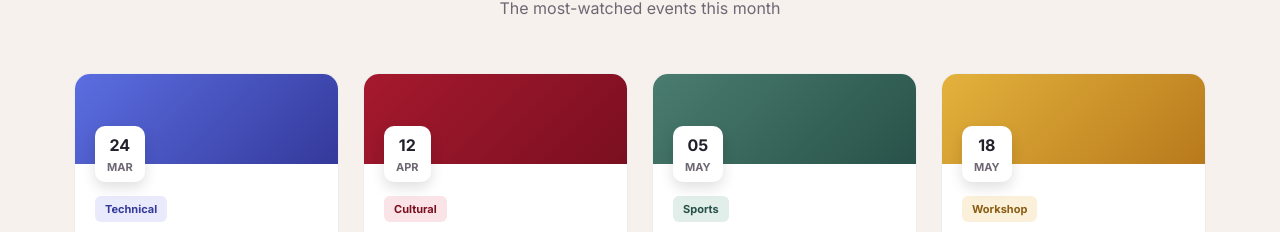
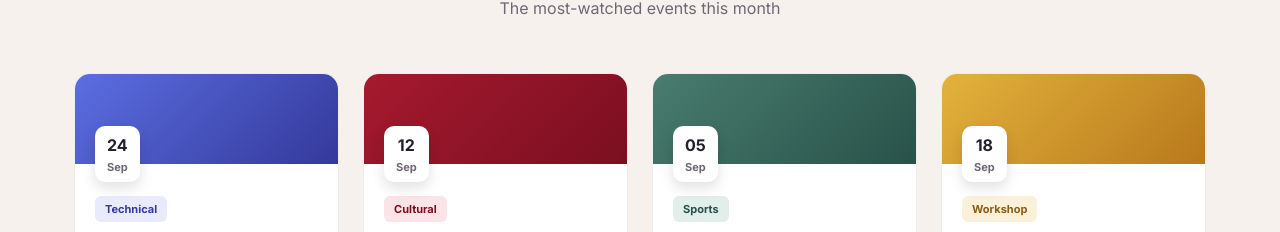
Before and after one commit to kaustubhrai2007-stack/FEE-PROJECT, a plain HTML site: page index.html in a window 1280 px wide. Shown: the part 1774-2006 px from the top of the page. Drawn offline with Linux system fonts and the light colour scheme.

Commit message:
Update index.html dates

```diff
--- a/index.html
+++ b/index.html
@@ -178,7 +178,7 @@
         <div class="event-grid">
           <article class="event-card">
             <div class="event-banner banner-tech">
-              <span class="event-date-badge"><strong>24</strong>MAR</span>
+              <span class="event-date-badge"><strong>24</strong>Sep</span>
             </div>
             <div class="event-body">
               <span class="event-tag tag-tech">Technical</span>
@@ -191,7 +191,7 @@
 
           <article class="event-card">
             <div class="event-banner banner-cultural">
-              <span class="event-date-badge"><strong>12</strong>APR</span>
+              <span class="event-date-badge"><strong>12</strong>Sep</span>
             </div>
             <div class="event-body">
               <span class="event-tag tag-cultural">Cultural</span>
@@ -204,7 +204,7 @@
 
           <article class="event-card">
             <div class="event-banner banner-sports">
-              <span class="event-date-badge"><strong>05</strong>MAY</span>
+              <span class="event-date-badge"><strong>05</strong>Sep</span>
             </div>
             <div class="event-body">
               <span class="event-tag tag-sports">Sports</span>
@@ -217,7 +217,7 @@
 
           <article class="event-card">
             <div class="event-banner banner-workshop">
-              <span class="event-date-badge"><strong>18</strong>MAY</span>
+              <span class="event-date-badge"><strong>18</strong>Sep</span>
             </div>
             <div class="event-body">
               <span class="event-tag tag-workshop">Workshop</span>
```
